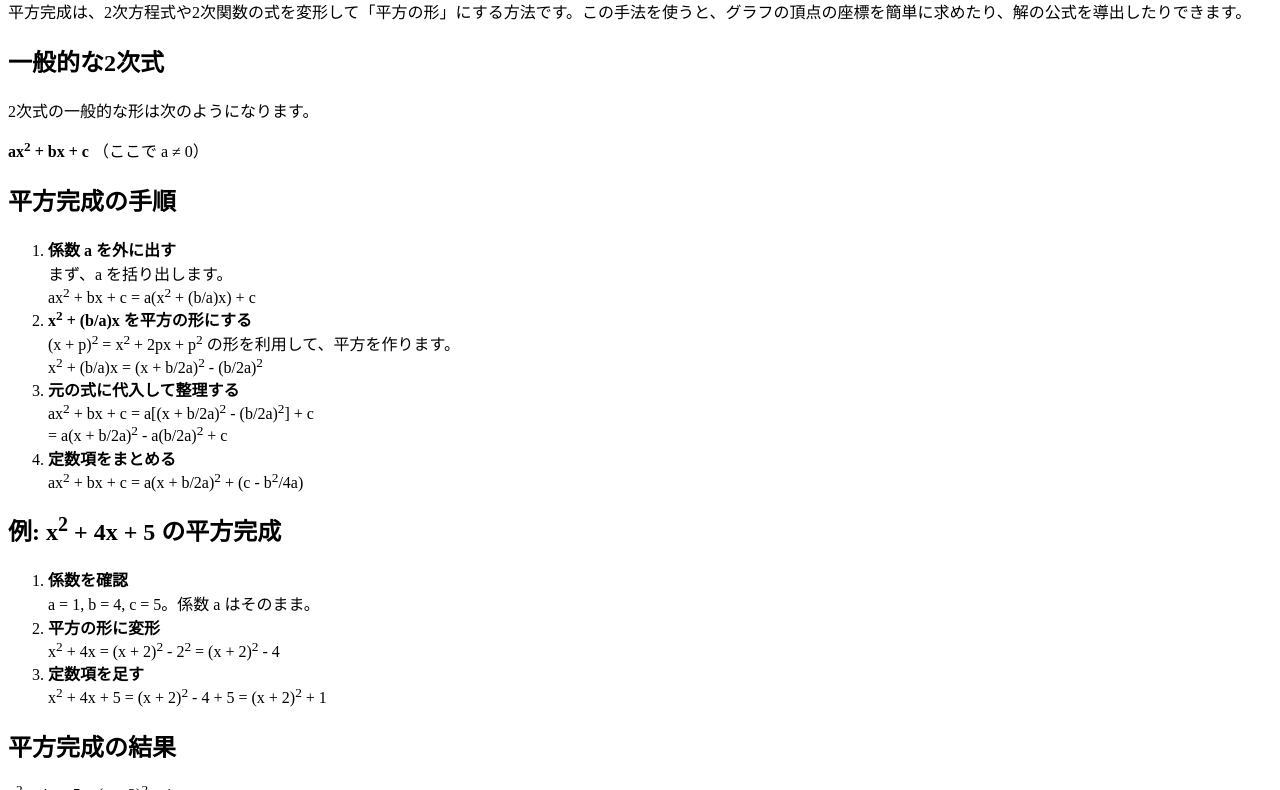
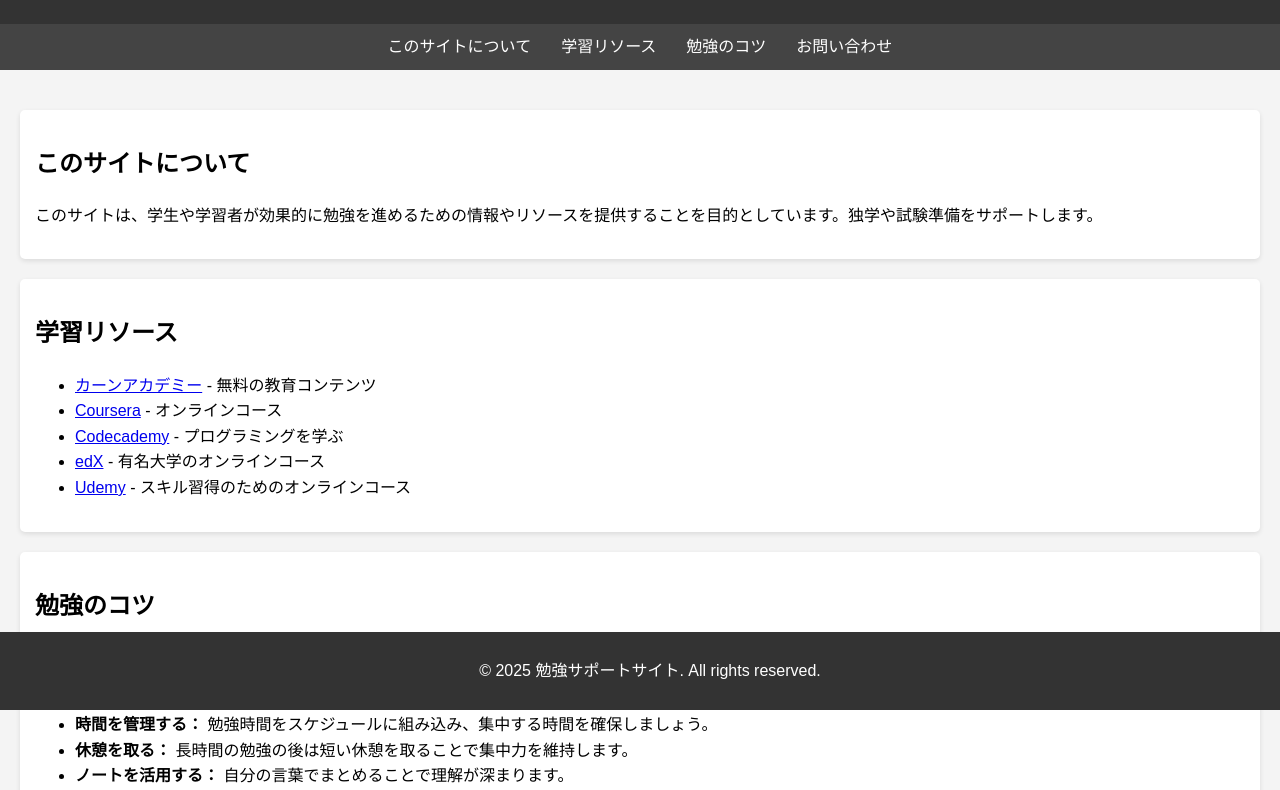
Before and after one commit to siawaseoktest/study, a plain HTML site: page index.html in a window 1280 px wide. Shown: the part 90-880 px from the top of the page. Drawn offline with Linux system fonts and the light colour scheme.

Commit message:
Update index.html

```diff
--- a/index.html
+++ b/index.html
@@ -3,60 +3,107 @@
 <head>
     <meta charset="UTF-8">
     <meta name="viewport" content="width=device-width, initial-scale=1.0">
-    <title>平方完成の解説</title>
+    <title>勉強サポートサイト</title>
+    <style>
+        body {
+            font-family: Arial, sans-serif;
+            line-height: 1.6;
+            margin: 0;
+            padding: 0;
+            background-color: #f4f4f4;
+        }
+
+        header {
+            background: #333;
+            color: #fff;
+            padding: 10px 20px;
+            text-align: center;
+        }
+
+        nav {
+            background: #444;
+            color: #fff;
+            display: flex;
+            justify-content: center;
+            padding: 10px 0;
+        }
+
+        nav a {
+            color: #fff;
+            margin: 0 15px;
+            text-decoration: none;
+        }
+
+        nav a:hover {
+            text-decoration: underline;
+        }
+
+        main {
+            padding: 20px;
+        }
+
+        section {
+            background: #fff;
+            margin: 20px 0;
+            padding: 15px;
+            border-radius: 5px;
+            box-shadow: 0 2px 5px rgba(0,0,0,0.1);
+        }
+
+        footer {
+            text-align: center;
+            background: #333;
+            color: #fff;
+            padding: 10px;
+            position: fixed;
+            bottom: 0;
+            width: 100%;
+        }
+    </style>
 </head>
 <body>
-    <h1>平方完成の解説</h1>
-    <p>平方完成は、2次方程式や2次関数の式を変形して「平方の形」にする方法です。この手法を使うと、グラフの頂点の座標を簡単に求めたり、解の公式を導出したりできます。</p>
-    <h2>一般的な2次式</h2>
-    <p>2次式の一般的な形は次のようになります。</p>
-    <p><strong>ax<sup>2</sup> + bx + c</strong> （ここで a ≠ 0）</p>
-
-    <h2>平方完成の手順</h2>
-    <ol>
-        <li>
-            <strong>係数 a を外に出す</strong><br>
-            まず、a を括り出します。<br>
-            ax<sup>2</sup> + bx + c = a(x<sup>2</sup> + (b/a)x) + c
-        </li>
-        <li>
-            <strong>x<sup>2</sup> + (b/a)x を平方の形にする</strong><br>
-            (x + p)<sup>2</sup> = x<sup>2</sup> + 2px + p<sup>2</sup> の形を利用して、平方を作ります。<br>
-            x<sup>2</sup> + (b/a)x = (x + b/2a)<sup>2</sup> - (b/2a)<sup>2</sup>
-        </li>
-        <li>
-            <strong>元の式に代入して整理する</strong><br>
-            ax<sup>2</sup> + bx + c = a[(x + b/2a)<sup>2</sup> - (b/2a)<sup>2</sup>] + c<br>
-            = a(x + b/2a)<sup>2</sup> - a(b/2a)<sup>2</sup> + c
-        </li>
-        <li>
-            <strong>定数項をまとめる</strong><br>
-            ax<sup>2</sup> + bx + c = a(x + b/2a)<sup>2</sup> + (c - b<sup>2</sup>/4a)
-        </li>
-    </ol>
-
-    <h2>例: x<sup>2</sup> + 4x + 5 の平方完成</h2>
-    <ol>
-        <li><strong>係数を確認</strong><br>
-            a = 1, b = 4, c = 5。係数 a はそのまま。
-        </li>
-        <li><strong>平方の形に変形</strong><br>
-            x<sup>2</sup> + 4x = (x + 2)<sup>2</sup> - 2<sup>2</sup> = (x + 2)<sup>2</sup> - 4
-        </li>
-        <li><strong>定数項を足す</strong><br>
-            x<sup>2</sup> + 4x + 5 = (x + 2)<sup>2</sup> - 4 + 5 = (x + 2)<sup>2</sup> + 1
-        </li>
-    </ol>
-
-    <h2>平方完成の結果</h2>
-    <p>x<sup>2</sup> + 4x + 5 = (x + 2)<sup>2</sup> + 1</p>
-    <p>これにより、頂点の座標は (-2, 1)、グラフの形が明確になります。</p>
-
-    <h2>応用</h2>
-    <ul>
-        <li>2次関数の頂点を求める</li>
-        <li>2次方程式の解を求める</li>
-        <li>物理学や経済学の最適化問題</li>
-    </ul>
+    <header>
+        <h1>勉強サポートサイト</h1>
+    </header>
+    <nav>
+        <a href="#about">このサイトについて</a>
+        <a href="#resources">学習リソース</a>
+        <a href="#tips">勉強のコツ</a>
+        <a href="#contact">お問い合わせ</a>
+    </nav>
+    <main>
+        <section id="about">
+            <h2>このサイトについて</h2>
+            <p>このサイトは、学生や学習者が効果的に勉強を進めるための情報やリソースを提供することを目的としています。独学や試験準備をサポートします。</p>
+        </section>
+        <section id="resources">
+            <h2>学習リソース</h2>
+            <ul>
+                <li><a href="https://www.khanacademy.org/" target="_blank">カーンアカデミー</a> - 無料の教育コンテンツ</li>
+                <li><a href="https://www.coursera.org/" target="_blank">Coursera</a> - オンラインコース</li>
+                <li><a href="https://www.codecademy.com/" target="_blank">Codecademy</a> - プログラミングを学ぶ</li>
+                <li><a href="https://www.edx.org/" target="_blank">edX</a> - 有名大学のオンラインコース</li>
+                <li><a href="https://www.udemy.com/" target="_blank">Udemy</a> - スキル習得のためのオンラインコース</li>
+            </ul>
+        </section>
+        <section id="tips">
+            <h2>勉強のコツ</h2>
+            <p>効率的な勉強のためのポイントをいくつか紹介します：</p>
+            <ul>
+                <li><strong>目標を設定する：</strong> 小さな目標を作り、達成感を積み重ねましょう。</li>
+                <li><strong>時間を管理する：</strong> 勉強時間をスケジュールに組み込み、集中する時間を確保しましょう。</li>
+                <li><strong>休憩を取る：</strong> 長時間の勉強の後は短い休憩を取ることで集中力を維持します。</li>
+                <li><strong>ノートを活用する：</strong> 自分の言葉でまとめることで理解が深まります。</li>
+                <li><strong>テクノロジーを活用する：</strong> アプリやオンラインツールを使って勉強を効率化しましょう。</li>
+            </ul>
+        </section>
+        <section id="contact">
+            <h2>お問い合わせ</h2>
+            <p>ご意見や質問がありましたら、<a href="mailto:support@example.com">support@example.com</a>までご連絡ください。</p>
+        </section>
+    </main>
+    <footer>
+        <p>&copy; 2025 勉強サポートサイト. All rights reserved.</p>
+    </footer>
 </body>
 </html>
```
